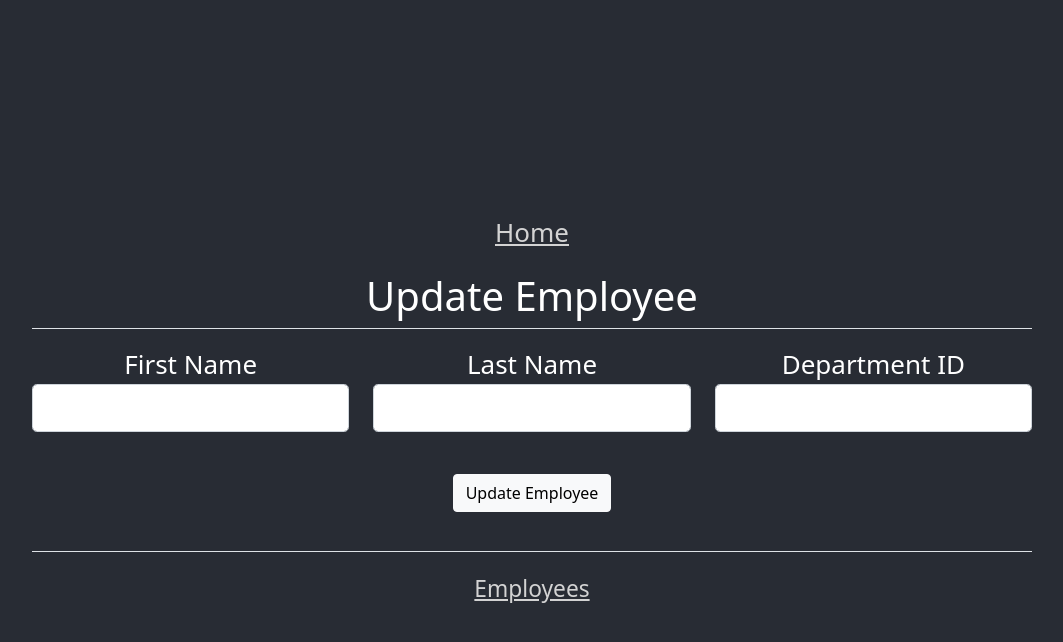
After one commit to SamuelHaupt/projects, a Flask app: page /updateEmployee in a window 1280 px wide. The commit adds this page. Shown: the top 642 px of the page, without its empty margins (108-1171 px from the left). Run offline with Flask 2, Linux system fonts and the light colour scheme; some libraries are stand-ins or nearby versions.

Commit message:
fix buttons

```diff
--- a/payrollmanagementapp.py
+++ b/app.py
@@ -1,5 +1,5 @@
 from flask import Flask, render_template, url_for, flash, redirect
-from forms import AddEmployeeForm, AddPayStubForm, AddDepartmentForm, AddOfficeSiteForm
+from forms import AddEmployeeForm, AddPayStubForm, AddDepartmentForm, AddOfficeSiteForm, UodateEmployeeForm
 
 app = Flask(__name__)
 app.config['SECRET_KEY'] = '4ae4cbd2e244edacacff32a231b7cc30'
@@ -93,6 +93,19 @@ def addemployee():
         return redirect(url_for('employees'))
     return render_template('addemployee.html', title='Add Employee', form=form)
 
+@app.route('/updateEmployee', methods=['GET', 'POST'])
+def updateEmployee():
+    form = UodateEmployeeForm()
+    if form.validate_on_submit():
+        flash(f'Employee {form.firstName.data} {form.lastName.data} added successfully.', 'success')
+        return redirect(url_for('employees'))
+    return render_template('updateEmployee.html', title='Uodate Employee', form=form)
+
+@app.route('/deleteEmployee')
+def deleteEmployee():
+    # add delete backend
+    return render_template('employees.html', title='Employees')
+
 
 @app.route('/paystubs')
 def paystubs():
--- a/forms.py
+++ b/forms.py
@@ -10,6 +10,12 @@ class AddEmployeeForm(FlaskForm):
     firstName = StringField('First Name', validators=[DataRequired(), Length(min=2, max=25)])
     departmentID = IntegerField('Department ID', validators=[DataRequired(), NumberRange(min=000, max=99999)])
     submit = SubmitField('Add Employee')
+
+class UodateEmployeeForm(FlaskForm):
+    lastName = StringField('Last Name', validators=[DataRequired(), Length(min=2, max=25)])
+    firstName = StringField('First Name', validators=[DataRequired(), Length(min=2, max=25)])
+    departmentID = IntegerField('Department ID', validators=[DataRequired(), NumberRange(min=000, max=99999)])
+    submit = SubmitField('Update Employee')
 
 
 class AddPayStubForm(FlaskForm):
--- a/templates/employees.html
+++ b/templates/employees.html
@@ -22,7 +22,10 @@
                 <td>{{ employee.firstName }}</td>
                 <td>{{ employee.departmentID }}</td>
                 <td>{{ employee.employeeID }}</td>
-                <td>'edit' 'delete'</td>
+                <td>
+                    <p><small><a href='{{ url_for("updateEmployee") }}'>Update</a></small></p>
+                    <p><small><a href='{{ url_for("employees") }}'>Delete</a></small></p>
+                </td>
             </tr>
             {% endfor %}
         </tbody>
--- a/templates/layout.html
+++ b/templates/layout.html
@@ -18,6 +18,7 @@
 
     </head>
     <body>
+        <a href='{{ url_for("home") }}'>Home</a>
 
         <div class='container'>
             {% with messages = get_flashed_messages(with_categories=true) %}
--- /dev/null
+++ b/templates/updateEmployee.html
@@ -0,0 +1,66 @@
+{% extends 'layout.html' %}
+{% block layout_content %}
+
+    <h1>Update Employee</h1>
+
+    <div>
+        <form method='POST' action=''>
+            {{ form.hidden_tag() }}
+            <fieldset class='col'>
+                <legend class='border-bottom mb-3'></legend>
+                <div class='row'>
+                    <div class='col'>
+                        {{ form.firstName.label(class='form-control-label') }}
+
+                        {% if form.firstName.errors %}
+                            {{ form.firstName(class='form-control form-control-lg is-invalid') }}
+                            <div class='invalid-feedback'>
+                                {% for error in form.firstName.errors %}
+                                    <span>{{ error }}</span>
+                                {% endfor %}
+                            </div>
+                        {% else %}
+                            {{ form.firstName(class='form-control form-control-lg') }}
+                        {% endif %}
+                    </div>
+                    <div class='col'>
+                        {{ form.lastName.label(class='form-control-label') }}
+                        {% if form.lastName.errors %}
+                            {{ form.lastName(class='form-control form-control-lg is-invalid') }}
+                            <div class='invalid-feedback'>
+                                {% for error in form.lastName.errors %}
+                                    <span>{{ error }}</span>
+                                {% endfor %}
+                            </div>
+                        {% else %}
+                            {{ form.lastName(class='form-control form-control-lg') }}
+                        {% endif %}
+                    </div>
+                    <div class='col'>
+                        {{ form.departmentID.label(class='form-control-label') }}
+                        {% if form.departmentID.errors %}
+                            {{ form.departmentID(class='form-control form-control-lg is-invalid') }}
+                            <div class='invalid-feedback'>
+                                {% for error in form.departmentID.errors %}
+                                    <span>{{ error }}</span>
+                                {% endfor %}
+                            </div>
+                        {% else %}
+                            {{ form.departmentID(class='form-control form-control-lg') }}
+                        {% endif %}
+                    </div>
+                </div>
+            </fieldset>
+            <br />
+            <div class='col'>
+                {{ form.submit(class='btn btn-light') }}
+            </div>
+            <br />
+        </form>
+    </div>
+    <div class='border-top pt-3'>
+        <small>
+            <a href='{{ url_for("employees") }}'>Employees</a>
+        </small>
+    </div>
+{% endblock layout_content %}
```
